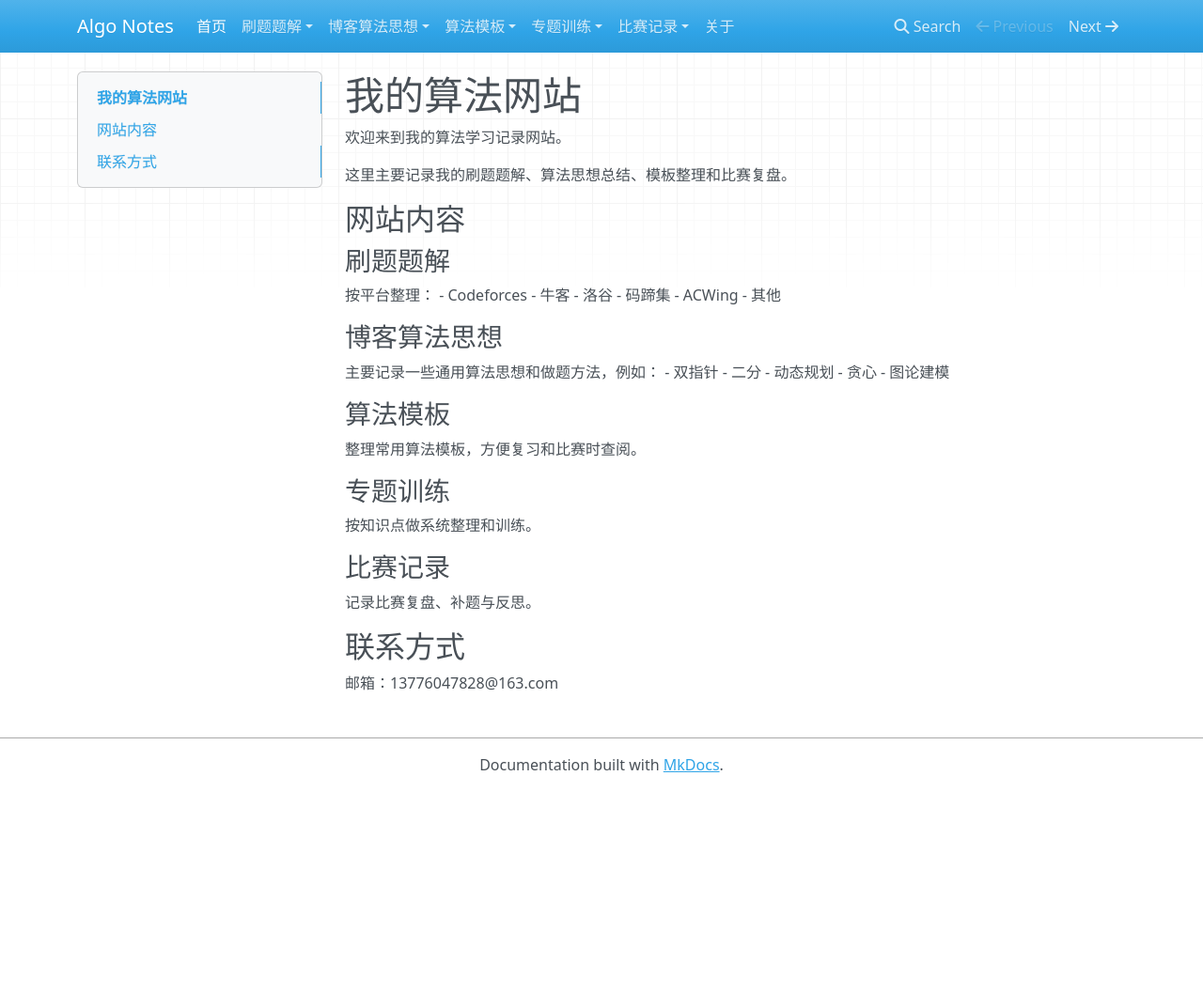
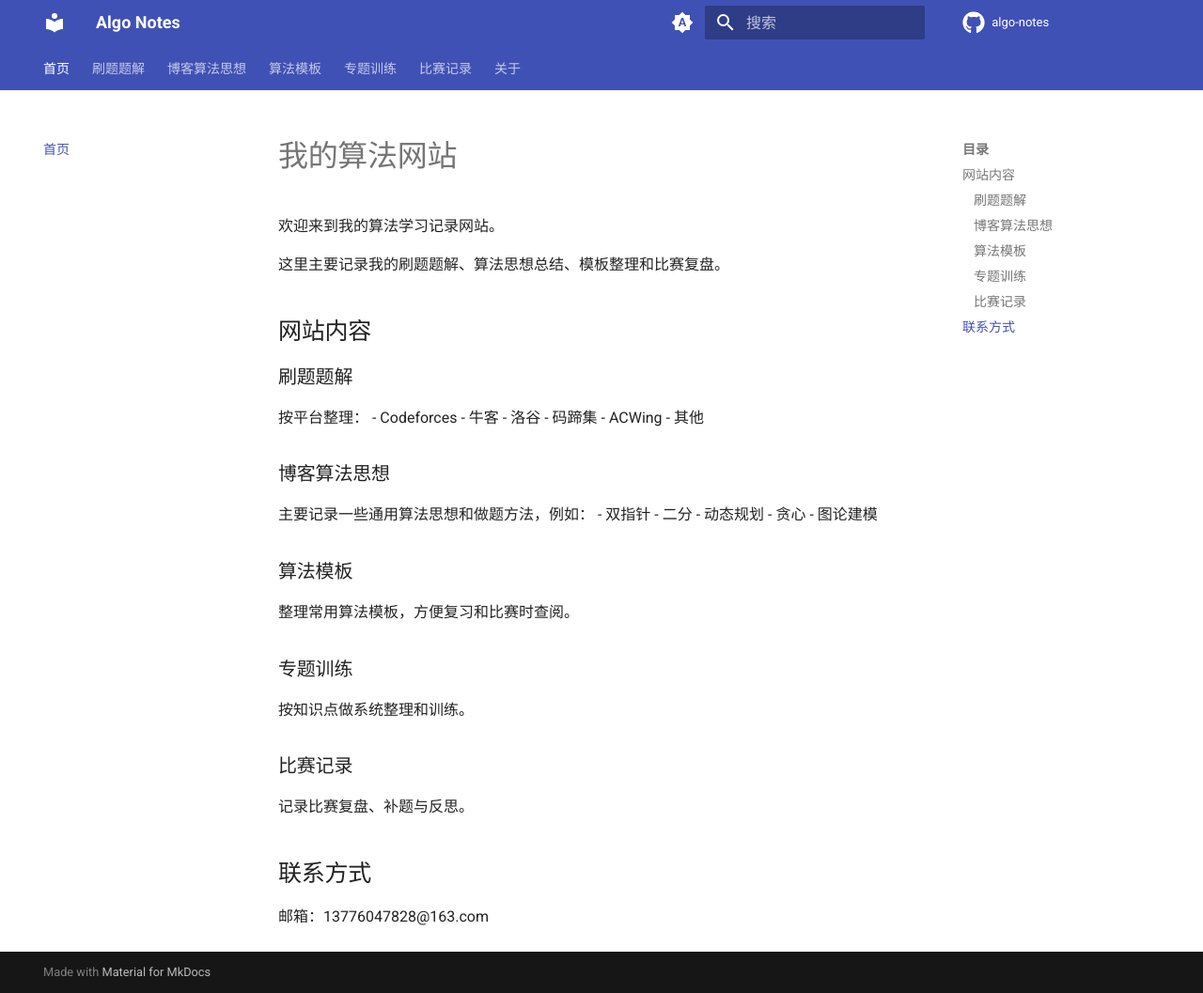
Before and after one commit to Radical0007/Algo-notes, an MkDocs documentation site: the page built from docs/index.md, in a window 1280 px wide and 1057 px high. Shown: the whole window at 94% size. Built offline with MkDocs 1.6.1 and Material for MkDocs 9.7.7, drawn with Linux system fonts in a browser that asks for light colours; nearby versions of some CDN libraries; comment, search, counter and statistics services are not loaded.

Commit message:
Modify mkdocs.yml for site configuration and theme
Updated mkdocs configuration for site name, URL, and theme settings. Added additional theme features and markdown extensions.

```diff
--- a/mkdocs.yml
+++ b/mkdocs.yml
@@ -1,8 +1,58 @@
 site_name: Algo Notes
-site_url: https://Radical0007.github.io/algo-notes/
+site_url: https://你的GitHub用户名.github.io/algo-notes/
+site_description: 算法题解、模板整理、专题训练与比赛复盘
+repo_url: https://github.com/你的GitHub用户名/algo-notes
+repo_name: algo-notes
+edit_uri: edit/main/docs/
 
 theme:
-  name: mkdocs
+  name: material
+  language: zh
+  icon:
+    repo: fontawesome/brands/github
+  features:
+    - navigation.tabs
+    - navigation.sections
+    - navigation.expand
+    - navigation.top
+    - search.suggest
+    - search.highlight
+    - content.code.copy
+  palette:
+    - media: "(prefers-color-scheme)"
+      toggle:
+        icon: material/brightness-auto
+        name: 切换到浅色模式
+    - media: "(prefers-color-scheme: light)"
+      scheme: default
+      primary: custom
+      accent: custom
+      toggle:
+        icon: material/brightness-7
+        name: 切换到深色模式
+    - media: "(prefers-color-scheme: dark)"
+      scheme: slate
+      primary: custom
+      accent: custom
+      toggle:
+        icon: material/brightness-4
+        name: 跟随系统
+
+extra_css:
+  - stylesheets/extra.css
+
+markdown_extensions:
+  - admonition
+  - attr_list
+  - md_in_html
+  - toc:
+      permalink: true
+  - pymdownx.highlight:
+      anchor_linenums: true
+      pygments_lang_class: true
+  - pymdownx.inlinehilite
+  - pymdownx.snippets
+  - pymdownx.superfences
 
 nav:
   - 首页: index.md
```
